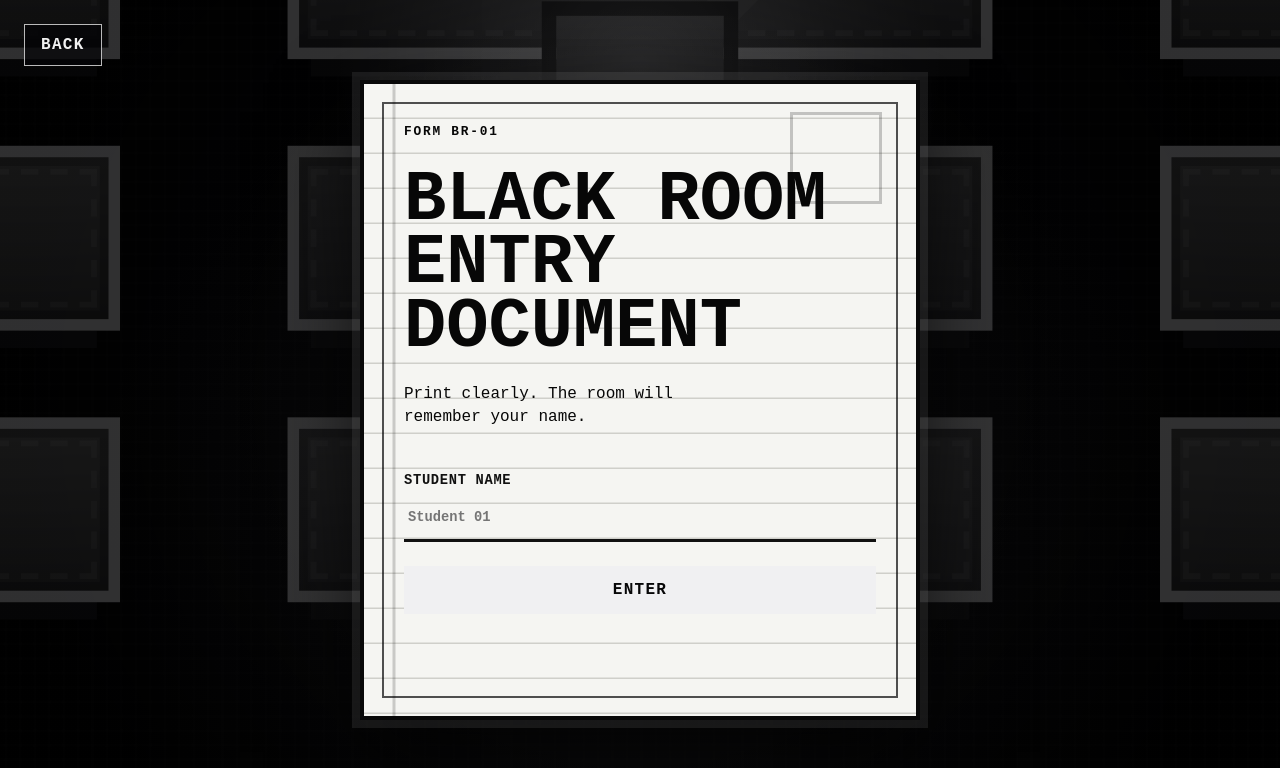
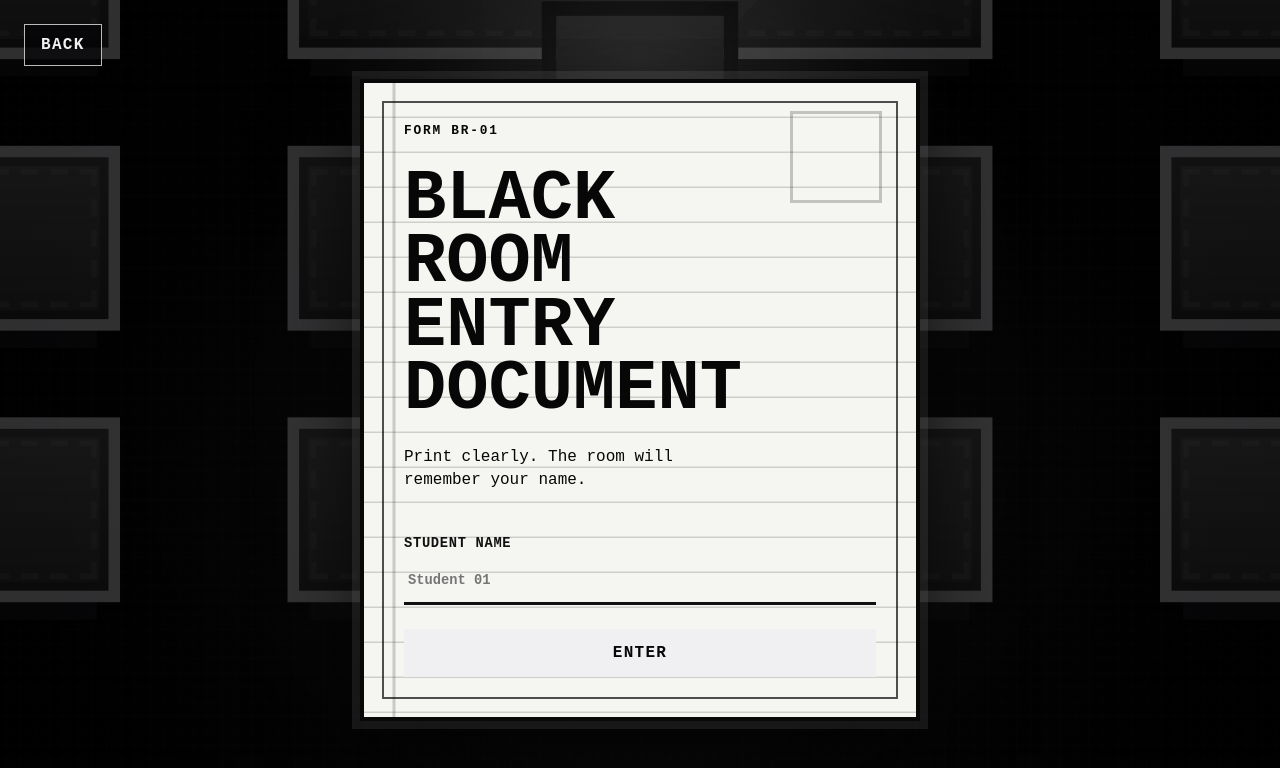
Before and after one commit to noh9475-glitch/my-game, a website built with Vite: page index.html in a window 1280 px wide. Both pictures are taken after a click on the button "START". Built offline with nearby package versions, Linux system fonts and the light colour scheme.

Commit message:
Keep document heading clear of stamp box

```diff
--- a/src/style.css
+++ b/src/style.css
@@ -390,10 +390,16 @@ input {
   position: absolute;
   top: 28px;
   right: 34px;
+  z-index: 2;
   width: 86px;
   height: 86px;
   border: 3px solid rgba(0, 0, 0, 0.55);
   opacity: 0.38;
+}
+
+.exam-document > * {
+  position: relative;
+  z-index: 1;
 }
 
 .document-code {
@@ -405,7 +411,7 @@ input {
 }
 
 h2 {
-  max-width: 12ch;
+  max-width: 8ch;
   margin: 6px 0 0;
   font-size: clamp(2.1rem, 7vw, 4.4rem);
   line-height: 0.9;
```
